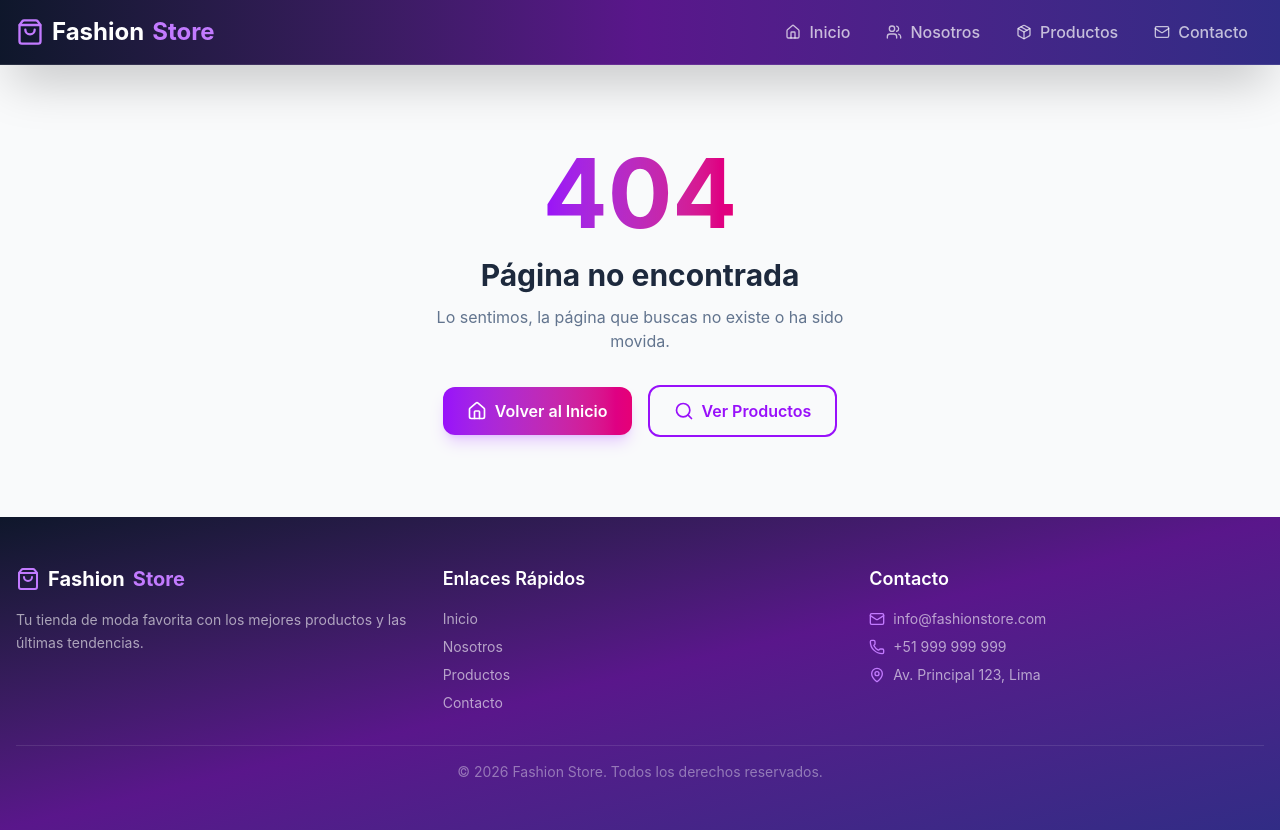
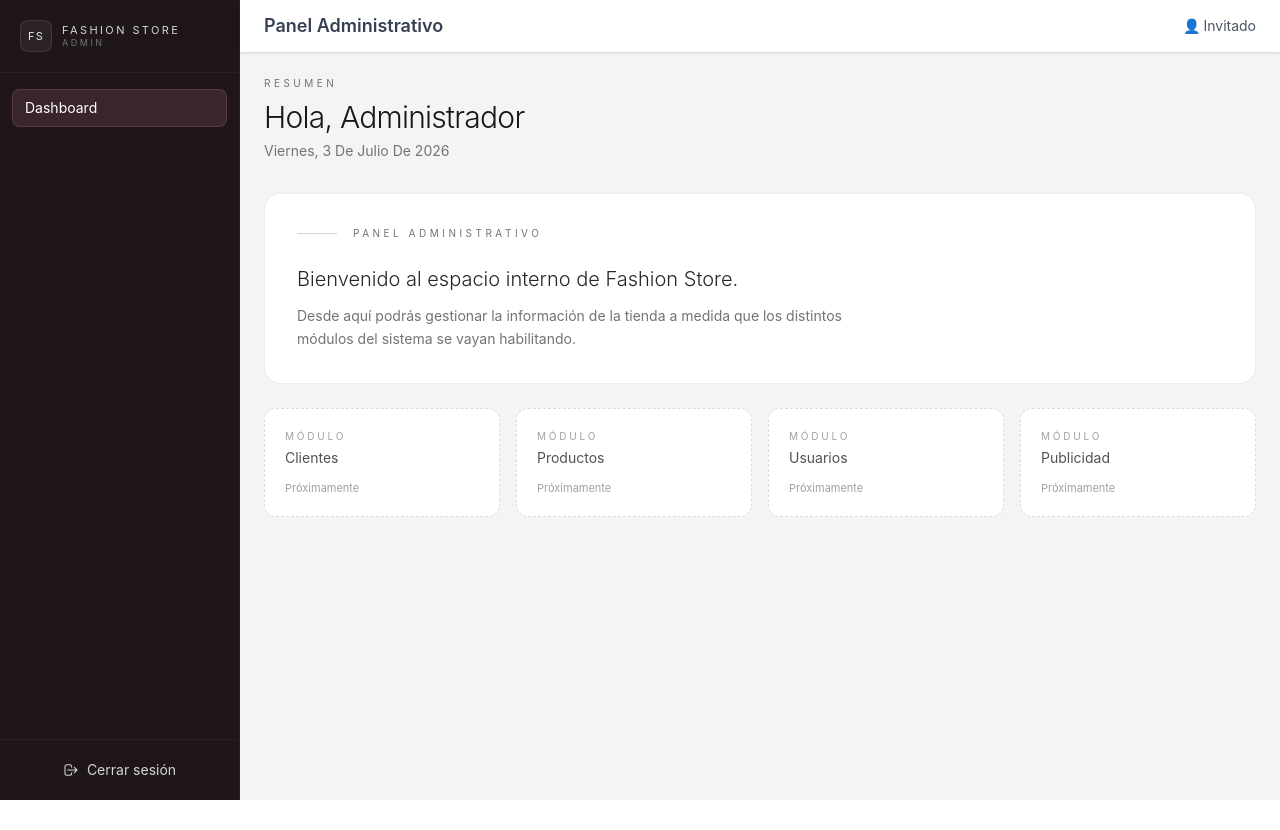
Before and after one commit to JosueBocanegra/fashion-app-store, a React (Vite) app: page /admin/dashboard in a window 1280 px wide. After the commit the page ends 800 px from the top, so only its background shows below. Built offline with nearby package versions, Linux system fonts and the light colour scheme; sample sign-in values are in the browser's storage.

Commit message:
dashboard, sidebar y rutas base del panel administrativo

```diff
--- a/db.json
+++ b/db.json
@@ -104,6 +104,10 @@
       "password": "admin123",
       "rol": "admin"
     }
-  ]
+  ],
+
+  "clientes": [],
+
+  "publicidad": []
 
 }
--- a/src/App.jsx
+++ b/src/App.jsx
@@ -1,16 +1,17 @@
-import { BrowserRouter as Router, Routes, Route } from 'react-router-dom';
-import Navbar from './components/Navbar';
-import Footer from './components/Footer';
-import Home from './pages/Home';
-import About from './pages/About';
-import Productos from './pages/Productos';
-import Contacto from './pages/Contacto';
-import NotFound from './pages/NotFound';
+import { BrowserRouter as Router, Routes, Route, useLocation } from "react-router-dom";
+import Navbar from "./components/Navbar";
+import Footer from "./components/Footer";
+import Home from "./pages/Home";
+import About from "./pages/About";
+import Productos from "./pages/Productos";
+import Contacto from "./pages/Contacto";
+import NotFound from "./pages/NotFound";
 import Login from "./admin/pages/Login";
+import AdminRoutes from "./admin/routes/AdminRoutes";
 
-function App() {
+// público
+function PublicLayout() {
   return (
-    <Router>
     <div className="min-h-screen flex flex-col bg-gray-50">
       <Navbar />
       <main className="flex-grow">
@@ -20,11 +21,35 @@ function App() {
           <Route path="/productos" element={<Productos />} />
           <Route path="/contacto" element={<Contacto />} />
           <Route path="*" element={<NotFound />} />
-            <Route path="/admin/login" element={<Login />} />
         </Routes>
       </main>
       <Footer />
     </div>
+  );
+}
+
+// Selección de rutas según el tipo de usuario (público o admin)
+function AppContent() {
+  const location = useLocation();
+  const isAdmin = location.pathname.startsWith("/admin");
+
+  if (isAdmin) {
+    return (
+      <Routes>
+        <Route path="/admin/login" element={<Login />} />
+        <Route path="/admin/*" element={<AdminRoutes />} />
+      </Routes>
+    );
+  }
+
+  return <PublicLayout />;
+}
+
+// ---------- App ----------
+function App() {
+  return (
+    <Router>
+      <AppContent />
     </Router>
   );
 }
--- /dev/null
+++ b/src/admin/components/Header.jsx
@@ -0,0 +1,11 @@
+const Header = () => {
+  const user = JSON.parse(localStorage.getItem("adminUser") || "{}");
+  return (
+    <header className="bg-white shadow px-6 py-3 flex justify-between items-center">
+      <h1 className="text-lg font-semibold text-gray-700">Panel Administrativo</h1>
+      <span className="text-sm text-gray-600">👤 {user.nombre || "Invitado"}</span>
+    </header>
+  );
+};
+
+export default Header;
--- /dev/null
+++ b/src/admin/components/Sidebar.jsx
@@ -0,0 +1,75 @@
+import { NavLink, useNavigate } from "react-router-dom";
+
+const links = [
+  { to: "/admin/dashboard", label: "Dashboard" },
+  // Tus compañeros agregarán aquí:
+  // { to: "/admin/clientes",  label: "Clientes" },
+  // { to: "/admin/productos", label: "Productos" },
+  // { to: "/admin/usuarios",  label: "Usuarios" },
+  // { to: "/admin/publicidad", label: "Publicidad" },
+];
+
+const Sidebar = () => {
+  const navigate = useNavigate();
+
+  const handleLogout = () => {
+    localStorage.removeItem("adminUser");
+    navigate("/admin/login");
+  };
+
+  return (
+    <aside className="w-60 bg-[#1e1618] text-neutral-200 flex flex-col border-r border-white/5">
+      {/* Marca */}
+      <div className="px-5 py-5 border-b border-white/5">
+        <div className="flex items-center gap-2.5">
+          <div className="w-8 h-8 rounded-lg bg-white/[0.06] border border-white/10 flex items-center justify-center text-[11px] tracking-widest">
+            FS
+          </div>
+          <div className="leading-tight">
+            <p className="text-[11px] tracking-[0.22em] uppercase text-neutral-300">
+              Fashion Store
+            </p>
+            <p className="text-[9px] tracking-[0.28em] uppercase text-neutral-500">
+              Admin
+            </p>
+          </div>
+        </div>
+      </div>
+
+      {/* Navegación */}
+      <nav className="flex-1 px-3 py-4 space-y-1">
+        {links.map((l) => (
+          <NavLink
+            key={l.to}
+            to={l.to}
+            className={({ isActive }) =>
+              `block px-3 py-2 rounded-lg text-sm transition-colors ${
+                isActive
+                  ? "bg-[#8a5a63]/25 text-white border border-[#8a5a63]/40"
+                  : "text-neutral-400 hover:text-white hover:bg-white/5"
+              }`
+            }
+          >
+            {l.label}
+          </NavLink>
+        ))}
+      </nav>
+
+      {/* Cerrar sesión */}
+      <div className="p-3 border-t border-white/5">
+        <button
+          onClick={handleLogout}
+          className="w-full flex items-center justify-center gap-2 py-2 rounded-lg text-sm text-neutral-300
+                     hover:text-white hover:bg-white/5 transition-colors"
+        >
+          <svg className="w-4 h-4" fill="none" viewBox="0 0 24 24" stroke="currentColor" strokeWidth="1.6">
+            <path strokeLinecap="round" strokeLinejoin="round" d="M17 16l4-4m0 0l-4-4m4 4H7m6 4v1a3 3 0 01-3 3H6a3 3 0 01-3-3V7a3 3 0 013-3h4a3 3 0 013 3v1" />
+          </svg>
+          Cerrar sesión
+        </button>
+      </div>
+    </aside>
+  );
+};
+
+export default Sidebar;
--- /dev/null
+++ b/src/admin/components/StatCard.jsx
@@ -0,0 +1,11 @@
+const StatCard = ({ title, value, icon, color }) => (
+  <div className="bg-white rounded-xl shadow p-5 flex items-center gap-4">
+    <div className={`text-3xl p-3 rounded-full ${color}`}>{icon}</div>
+    <div>
+      <p className="text-gray-500 text-sm">{title}</p>
+      <p className="text-2xl font-bold text-gray-800">{value}</p>
+    </div>
+  </div>
+);
+
+export default StatCard;
--- /dev/null
+++ b/src/admin/layouts/AdminLayout.jsx
@@ -0,0 +1,17 @@
+import { Outlet } from "react-router-dom";
+import Sidebar from "../components/Sidebar";
+import Header from "../components/Header";
+
+const AdminLayout = () => (
+  <div className="flex min-h-screen bg-gray-100">
+    <Sidebar />
+    <div className="flex-1 flex flex-col">
+      <Header />
+      <main className="p-6 flex-1">
+        <Outlet />
+      </main>
+    </div>
+  </div>
+);
+
+export default AdminLayout;
--- /dev/null
+++ b/src/admin/pages/Dashboard.jsx
@@ -0,0 +1,61 @@
+const Dashboard = () => {
+  const user = JSON.parse(localStorage.getItem("adminUser") || "{}");
+
+  const hoy = new Date().toLocaleDateString("es-PE", {
+    weekday: "long",
+    year: "numeric",
+    month: "long",
+    day: "numeric",
+  });
+
+  return (
+    <div>
+      {/* Encabezado */}
+      <div className="mb-8">
+        <p className="text-[10px] tracking-[0.35em] uppercase text-neutral-500 mb-2">
+          Resumen
+        </p>
+        <h2 className="text-3xl font-light text-neutral-900 tracking-tight">
+          Hola, {user.nombre || "Administrador"}
+        </h2>
+        <p className="text-sm text-neutral-500 mt-1.5 capitalize">{hoy}</p>
+      </div>
+
+      {/* Tarjeta principal */}
+      <div className="bg-white rounded-2xl border border-stone-200/70 p-8">
+        <div className="flex items-center gap-4 mb-6">
+          <span className="h-px w-10 bg-stone-300" />
+          <span className="text-[10px] tracking-[0.35em] uppercase text-neutral-500">
+            Panel administrativo
+          </span>
+        </div>
+
+        <h3 className="text-xl font-light text-neutral-800 mb-3">
+          Bienvenido al espacio interno de Fashion Store.
+        </h3>
+        <p className="text-sm text-neutral-500 leading-relaxed max-w-xl">
+          Desde aquí podrás gestionar la información de la tienda a medida que
+          los distintos módulos del sistema se vayan habilitando.
+        </p>
+      </div>
+
+      {/* Nota de módulos en camino */}
+      <div className="mt-6 grid grid-cols-1 sm:grid-cols-2 lg:grid-cols-4 gap-4">
+        {["Clientes", "Productos", "Usuarios", "Publicidad"].map((m) => (
+          <div
+            key={m}
+            className="bg-white rounded-xl border border-dashed border-stone-300/80 p-5"
+          >
+            <p className="text-[10px] tracking-[0.28em] uppercase text-neutral-400 mb-1">
+              Módulo
+            </p>
+            <p className="text-sm text-neutral-600">{m}</p>
+            <p className="text-[11px] text-neutral-400 mt-3">Próximamente</p>
+          </div>
+        ))}
+      </div>
+    </div>
+  );
+};
+
+export default Dashboard;
--- /dev/null
+++ b/src/admin/routes/AdminRoutes.jsx
@@ -0,0 +1,29 @@
+import { Navigate, Route, Routes } from "react-router-dom";
+import AdminLayout from "../layouts/AdminLayout";
+import Dashboard from "../pages/Dashboard";
+
+const ProtectedRoute = ({ children }) => {
+  const user = localStorage.getItem("adminUser");
+  return user ? children : <Navigate to="/admin/login" replace />;
+};
+
+const AdminRoutes = () => (
+  <Routes>
+    <Route path="/" element={
+      <ProtectedRoute>
+        <AdminLayout />
+      </ProtectedRoute>
+    }>
+      <Route index element={<Navigate to="dashboard" replace />} />
+      <Route path="dashboard" element={<Dashboard />} />
+      {/*
+          <Route path="clientes"   element={<Clientes />} />
+          <Route path="productos"  element={<Productos />} />
+          <Route path="usuarios"   element={<Usuarios />} />
+          <Route path="publicidad" element={<Publicidad />} />
+      */}
+    </Route>
+  </Routes>
+);
+
+export default AdminRoutes;
```
Lines whose indentation alone changed are shown as unchanged.
